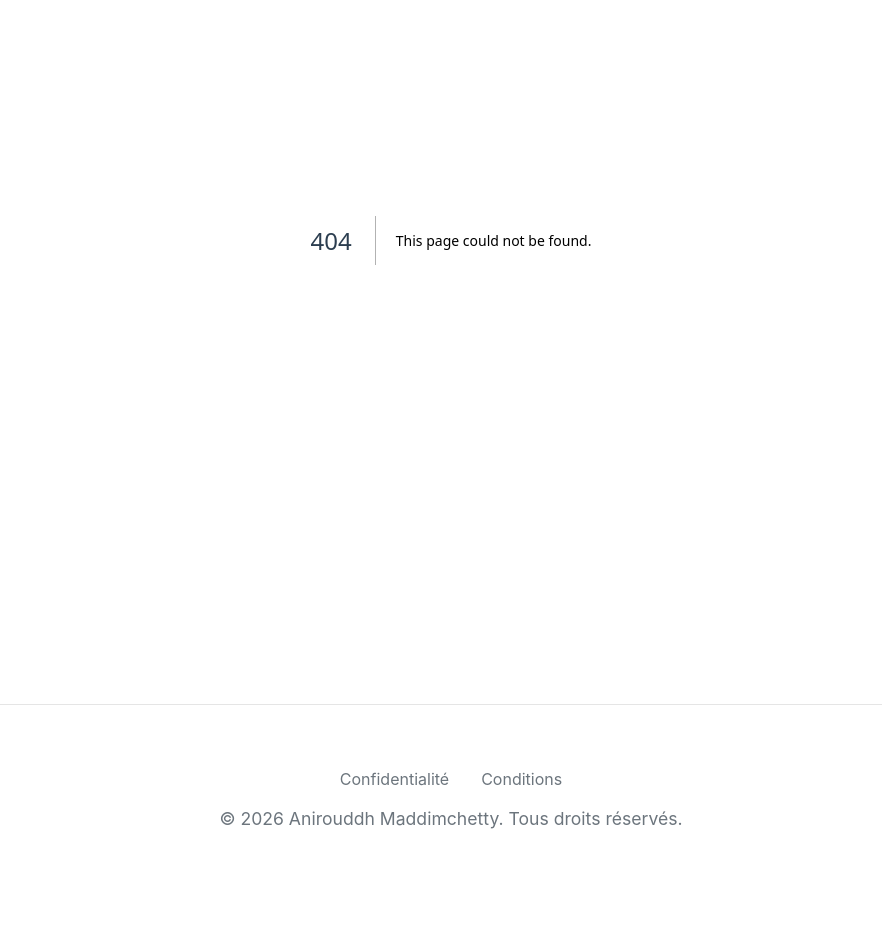
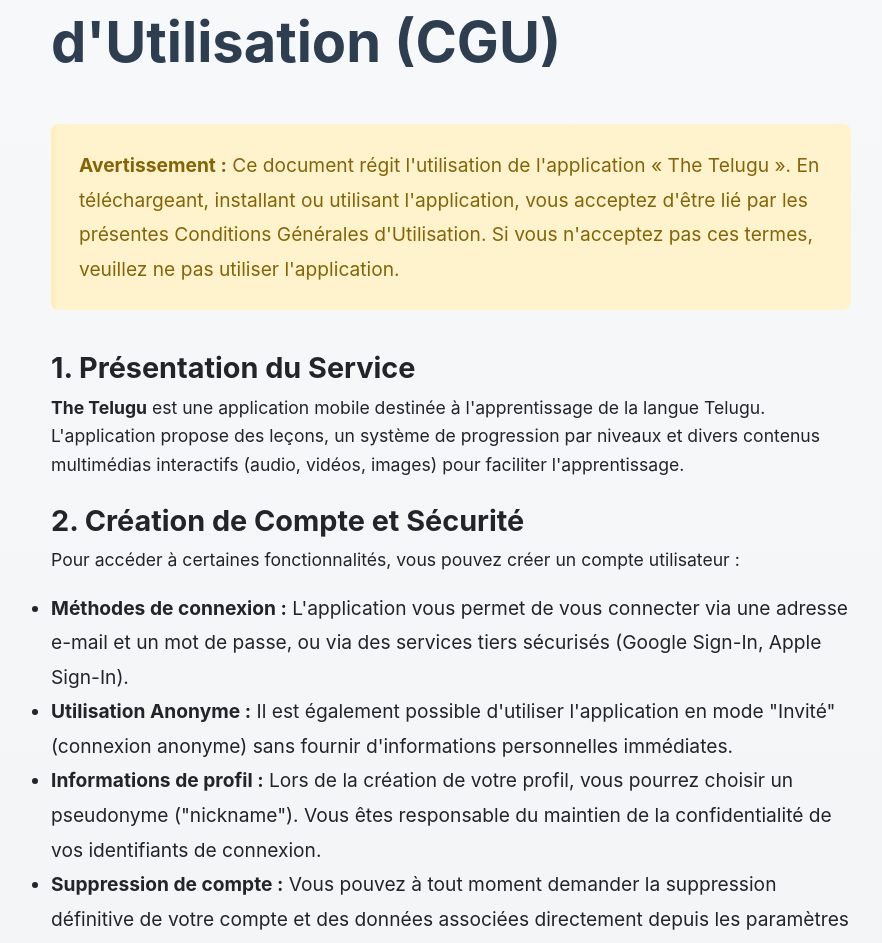
Before and after one commit to AnirouddhMaddimchetty/website, a Next.js app: page /thetelugu/conditions in a window 1280 px wide. Before the commit this address had no page. Shown: the part 240-1183 px from the top of the page, without its empty margins (189-1071 px from the left). Before the commit the page ends 1153 px from the top, so only its background shows below. Built offline with nearby package versions, Linux system fonts and the light colour scheme.

Commit message:
Refactor: move legal pages to /thetelugu/ path

```diff
--- a/src/app/layout.tsx
+++ b/src/app/layout.tsx
@@ -20,8 +20,8 @@
         <main>{children}</main>
         <footer style={{ textAlign: 'center', padding: '4rem 2rem', color: 'var(--text-muted)', borderTop: '1px solid rgba(0,0,0,0.1)', marginTop: '4rem' }}>
           <div style={{ marginBottom: '1rem' }}>
-            <Link href="/legal/confidentialite" style={{ margin: '0 1rem' }}>Confidentialité</Link>
-            <Link href="/legal/conditions" style={{ margin: '0 1rem' }}>Conditions</Link>
+            <Link href="/thetelugu/confidentialite" style={{ margin: '0 1rem' }}>Confidentialité</Link>
+            <Link href="/thetelugu/conditions" style={{ margin: '0 1rem' }}>Conditions</Link>
           </div>
           <p>© {new Date().getFullYear()} Anirouddh Maddimchetty. Tous droits réservés.</p>
         </footer>
--- a/src/app/legal/conditions/page.tsx
+++ b/src/app/thetelugu/conditions/page.tsx
@@ -44,7 +44,7 @@
 
           <h2>5. Données Personnelles et Confidentialité</h2>
           <p>L'application collecte et traite certaines données pour fonctionner correctement (notamment via Firebase pour l'authentification, la sauvegarde de votre progression dans le cloud, et des analyses d'utilisation anonymisées).</p>
-          <p>Pour comprendre en détail comment nous collectons, utilisons et protégeons vos données, veuillez consulter notre <Link href="/legal/confidentialite">Politique de Confidentialité</Link>.</p>
+          <p>Pour comprendre en détail comment nous collectons, utilisons et protégeons vos données, veuillez consulter notre <Link href="/thetelugu/confidentialite">Politique de Confidentialité</Link>.</p>
 
           <h2>6. Propriété Intellectuelle</h2>
           <p>Tous les contenus présents dans l'application The Telugu (textes, leçons, fichiers audio interactifs, éléments graphiques, icônes, animations, etc.) sont la propriété exclusive de The Telugu ou de ses concédants. L'application vous est concédée sous licence pour un usage personnel, éducatif et non commercial. Toute reproduction, distribution, extraction de données ou modification du code et du contenu sans autorisation expresse est strictement interdite.</p>
```
Also changed, not shown: src/app/thetelugu/confidentialite/page.tsx (renamed from src/app/legal/confidentialite/page.tsx).
